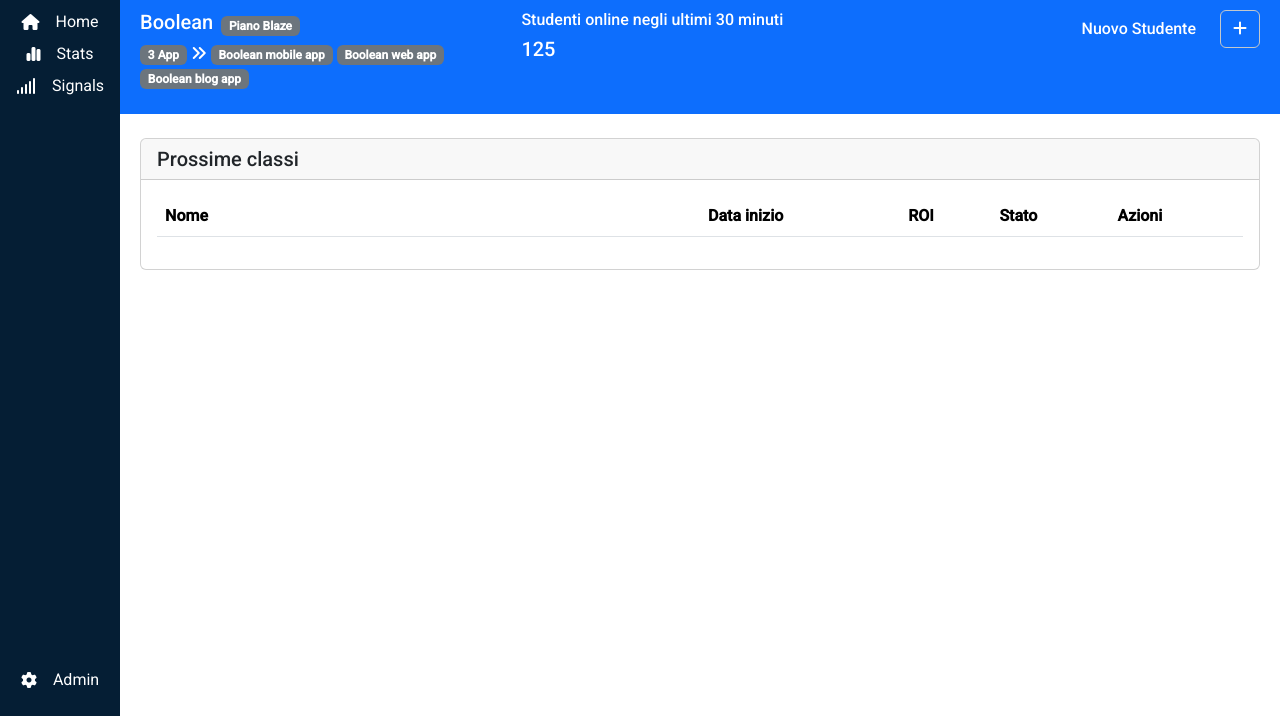
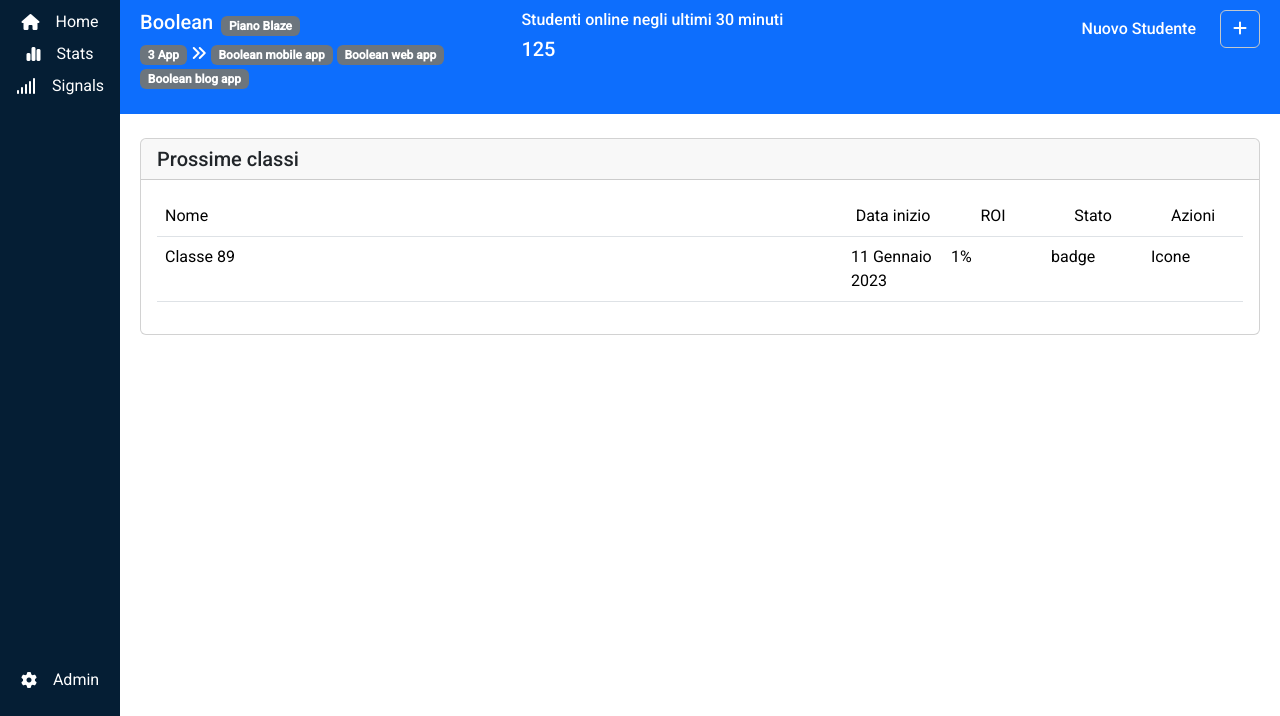
Before and after one commit to NicholasConti/html-css-bootstrap-dashboard, a plain HTML site: page index.html in a window 1280 px wide. Shown: the part 84-800 px from the top of the page. Drawn offline with nearby package versions, Linux system fonts and the light colour scheme.

Commit message:
th-table

```diff
--- a/css/style.css
+++ b/css/style.css
@@ -23,3 +23,8 @@ aside{
     overflow-y: auto;
     flex-grow: 1;
 }
+
+.ms-size{
+    width: 6.25rem;
+    text-align: center;
+}
--- a/index.html
+++ b/index.html
@@ -88,14 +88,21 @@
                                     <table class="table table-hover">
                                         <thead>
                                             <tr>
-                                              <th scope="col" class="w-50">Nome</th>
-                                              <th scope="col" class="d-none d-md-table-cell">Data inizio</th>
-                                              <th scope="col" class="d-none d-md-table-cell">ROI</th>
-                                              <th scope="col">Stato</th>
-                                              <th scope="col">Azioni</th>
+                                              <th scope="col" class="fw-normal">Nome</th>
+                                              <th scope="col" class="d-none d-md-table-cell fw-normal ms-size">Data inizio</th>
+                                              <th scope="col" class="d-none d-md-table-cell fw-normal ms-size">ROI</th>
+                                              <th scope="col" class="ms-size fw-normal">Stato</th>
+                                              <th scope="col" class="ms-size fw-normal">Azioni</th>
                                             </tr>
                                           </thead>
                                           <tbody>
+                                            <tr>
+                                                <td>Classe 89</td>
+                                                <td>11 Gennaio 2023</td>
+                                                <td>1%</td>
+                                                <td>badge</td>
+                                                <td>Icone</td>
+                                              </tr>
                                           </tbody>
                                     </table>
                                 </div>
```
